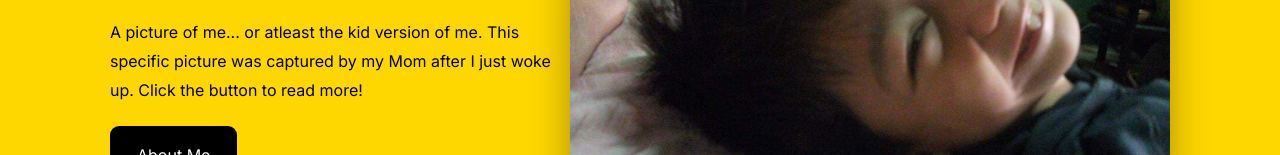
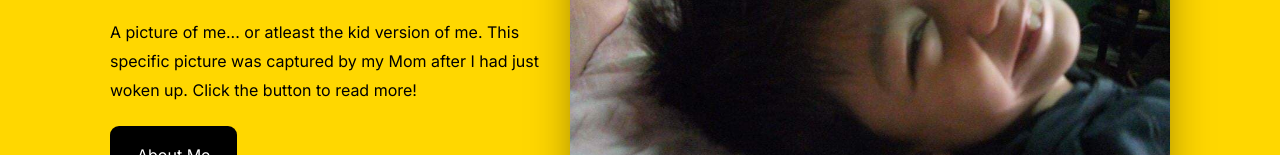
Before and after one commit to JewelBernal/activity4_html, a plain HTML site: page index.html in a window 1280 px wide. Shown: the part 310-465 px from the top of the page. Drawn offline with Linux system fonts and the light colour scheme.

Commit message:
new update to index.html

```diff
--- a/index.html
+++ b/index.html
@@ -41,8 +41,9 @@
           Jewel Bernal
         </h2>
         <p class="sectionParag">
-          A picture of me... or atleast the kid version of me. This specific picture was captured by my Mom after I just
-          woke up. Click the button to read more!
+          A picture of me... or atleast the kid version of me. This specific picture was captured by my Mom after I had
+          just
+          woken up. Click the button to read more!
         </p>
         <a class="button" href="./webpages/aboutme.html">About Me</a>
       </div>
```
